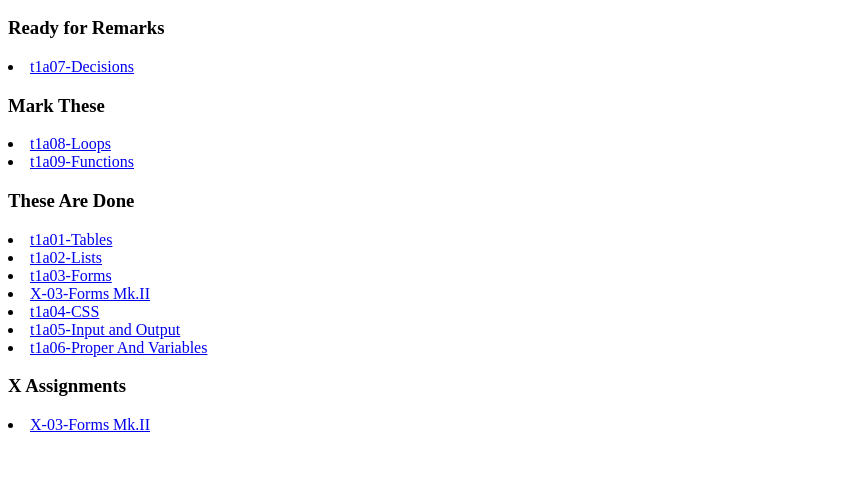
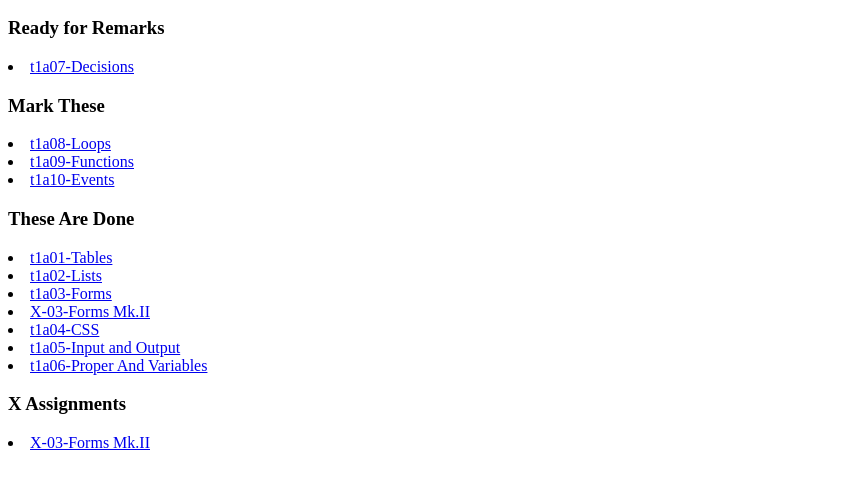
Before and after one commit to blazemcameron-droid/gamdev-blaze-2026, a plain HTML site: page index.html in a window 1280 px wide. Shown: the part 86-572 px from the top of the page, without its empty margins (0-843 px from the left). Drawn offline with Linux system fonts and the light colour scheme.

Commit message:
Update index.html

```diff
--- a/index.html
+++ b/index.html
@@ -5,6 +5,7 @@
 <h3>Mark These</h3>
 <li><a href="t1a08-loops-blaze.html">t1a08-Loops</a>
 <li><a href="t1a09-functions-blaze.html">t1a09-Functions</a>
+<li><a href="t1010-events-blaze.html">t1a10-Events</a>
 <h3>These Are Done</h3>
 <li><a href="t1a01-table-blaze.html">t1a01-Tables</a><br>
 <li><a href="t1a02-list-blaze.html">t1a02-Lists</a><br>
```
